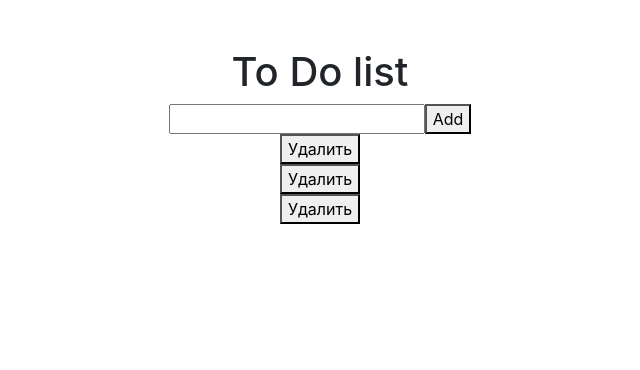
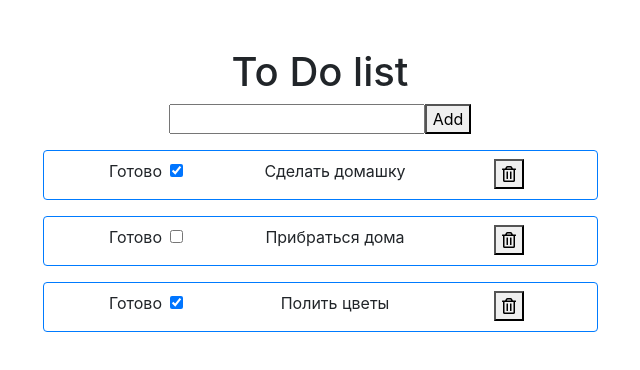
Before and after one commit to bermetak/python-group_1-homework_54-bermet_akynbekova, a React (Create React App) app: page / in a window 1280 px wide. Shown: the top 370 px of the page, without its empty margins (320-960 px from the left). Built offline with nearby package versions, Linux system fonts and the light colour scheme.

Commit message:
Добавлена функция doneTask, исправлены ошибки

```diff
--- a/src/App.js
+++ b/src/App.js
@@ -1,5 +1,4 @@
 import React, {Component} from 'react';
-import logo from './logo.svg';
 import './App.css';
 import AddTaskForm from './ToDolist/AddTaskForm';
 import Task from './ToDolist/Task';
@@ -7,34 +6,16 @@ import Task from './ToDolist/Task';
 class App extends Component {
     state = {
         tasks: [
-            {id: 1, name: 'длпыужьижкщо'},
-            {id: 2, name: 'Arman'},
-            {id: 3, name: 'Arman'},
+            {id: 1, name: 'Сделать домашку', done: true},
+            {id: 2, name: 'Прибраться дома', done: false},
+            {id: 3, name: 'Полить цветы', done: true},
         ],
+        currentTask: {name: '', done: false}
     };
 
-    addTask = (id, event) => {
-        console.log(event);
 
-        let taskId = this.state.tasks.findIndex(task => {
-            return task.id === id;
-        });
-
-        let task = {
-            ...this.state.tasks[taskId],
-            name: event.target.value
-        };
-
-        let tasks = [...this.state.tasks];
-        tasks[taskId] = task;
-
-        this.setState({
-            ...this.state,
-            task
-        })
-    };
-
-    removeTask = (id, event) => {
+    deleteTask = (id, event) => {
+        event.preventDefault();
         let taskId = this.state.tasks.findIndex(task => {
             return task.id === id;
         });
@@ -46,16 +27,18 @@ class App extends Component {
             ...this.state,
             tasks
         });
-    }
+    };
+
 
     getTasks = () => {
         return <div>
             {this.state.tasks.map((task) => {
-                return <div>
-                    <Task>
-                        key = {task.id}
-                        name = {task.name}
-                        onRemoveTask = {(event) => this.removeTask(task.id, event)}
+                return <div key={task.id}>
+                    <Task
+                        name={task.name}
+                        done={task.done}
+                        onChangeTask={(event) => this.doneTask(task.id, event)}
+                        onDeleteTask={(event) => this.deleteTask(task.id, event)}>
                     </Task>
                 </div>
             })}
@@ -63,27 +46,67 @@ class App extends Component {
     };
 
 
+    doneTask = (id, event) => {
+        event.preventDefault();
+        let taskId = this.state.tasks.findIndex(task => {
+            return task.id === id;
+        });
+        let name = this.state.tasks[taskId].name;
+        let done = this.state.tasks[taskId].done;
+        let newTask = {
+            id: taskId,
+            name: name,
+            done: !done
+        };
+
+        const tasks = [...this.state.tasks];
+        tasks.splice(taskId, 1, newTask);
+
+        this.setState({
+            ...this.state,
+            tasks
+        });
+    };
+
+    addTaskForm = (event) => {
+        event.preventDefault();
+        let task = event.target.value;
+        let currentTask = {
+            ...this.state.currentTask,
+            name: task
+        };
+        this.setState({
+            ...this.state,
+            currentTask
+        });
+    };
+
+    addTask = (event) => {
+        event.preventDefault();
+        let task = {...this.state.currentTask};
+        const now = new Date();
+        task.id = now.getTime();
+        let tasks = [...this.state.tasks, task];
+        this.setState({
+            ...this.state,
+            tasks,
+            currentTask: {name: ''}
+        });
+    };
+
     render() {
         return (
             <div className="App container mt-5">
                 <h1>To Do list</h1>
                 <div>
-                    <AddTaskForm>
-                        name = {this.state.tasks.name}
-                        onAddTask={(event) => this.addTask(event)}
+                    <AddTaskForm
+                        task={this.state.currentTask}
+                        onChangeInput={(event) => this.addTaskForm(event)}
+                        onAddTask={(event) => this.addTask(event)}>
                     </AddTaskForm>
                 </div>
                 <div>
-                    {/*{this.getTasks()}*/}
-                                {this.state.tasks.map((task) => {
-                return <div>
-                    <Task>
-                        {/*key = {task.id}*/}
-                        name = {task.name}
-                        onRemoveTask = {(event) => this.removeTask(task.id, event)}
-                    </Task>
-                </div>
-            })}
+                    {this.getTasks()}
                 </div>
             </div>
         );
--- a/src/ToDolist/AddTaskForm.js
+++ b/src/ToDolist/AddTaskForm.js
@@ -1,25 +1,24 @@
-import React, {Component} from 'react';
+import React from 'react';
 
+function AddTaskForm(props) {
 
-class AddTaskForm extends Component {
-    render() {
     return (
         <div className={"addtaskform"}>
-                <div className={'d-inline'}>
+            <form className={'d-inline'}>
                 <input
                     type="text"
-                        value={this.props.name}
+                    value={props.task.name}
+                    onChange={props.onChangeInput}
                 />
-                </div>
+            </form>
             <div className={'d-inline'}>
-                    <button onClick={this.props.onAddTask}>
+                <button onClick={props.onAddTask}>
                     Add
                 </button>
             </div>
         </div>
     )
 }
-}
 
 
 export default AddTaskForm
--- a/src/ToDolist/Task.js
+++ b/src/ToDolist/Task.js
@@ -1,24 +1,31 @@
-import React, {Component} from 'react';
+import React from 'react';
 
 
-class Task extends Component {
-    render() {
-        return (
-            <div className={"task"}>
-                <div className={''}>
+function Task(props) {
+    return (
+        <div className={"task row mt-3 border border-primary rounded w-50 ml-auto mr-auto p-2"}>
+            <div className={'col'}>
+                <label htmlFor="checkbox" className={'mr-2'}>Готово</label>
+                <input
+                    type="checkbox"
+                    checked={props.done}
+                    onChange={props.onChangeTask}
+                    id='checkbox'
+                />
+            </div>
+            <div className={'col'}>
+                {props.name}
+            </div>
+            <div className={'row col'}>
 
-                        {this.props.name}
-
-                </div>
-                <div className={''}>
-                    <button onClick={this.props.onRemoveTask}>
-                        Удалить
-                        {/*<i className="far fa-trash-alt"></i>*/}
+                <div className={'col'}>
+                    <button onClick={props.onDeleteTask}>
+                        <i className="far fa-trash-alt"></i>
                     </button>
                 </div>
             </div>
-        )
-    }
+        </div>
+    )
 }
 
 
```
Lines whose indentation alone changed are shown as unchanged.
